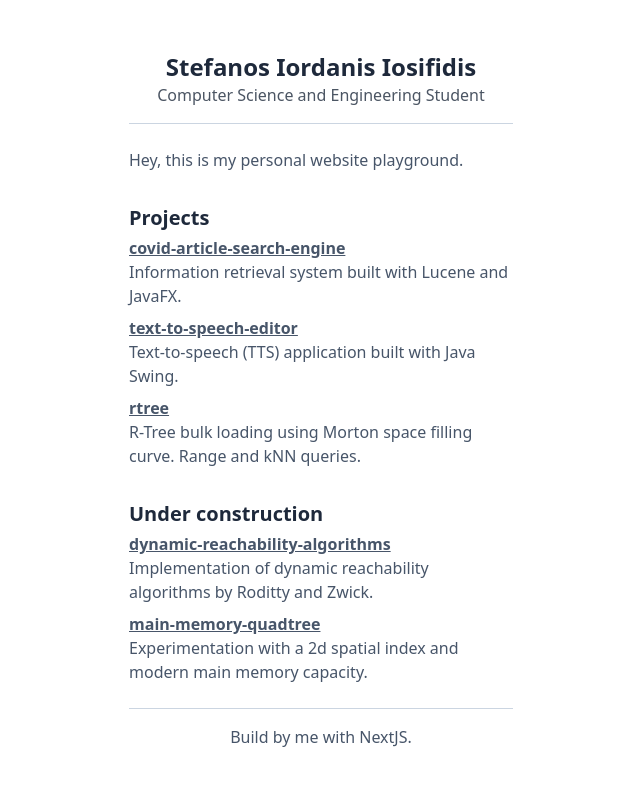
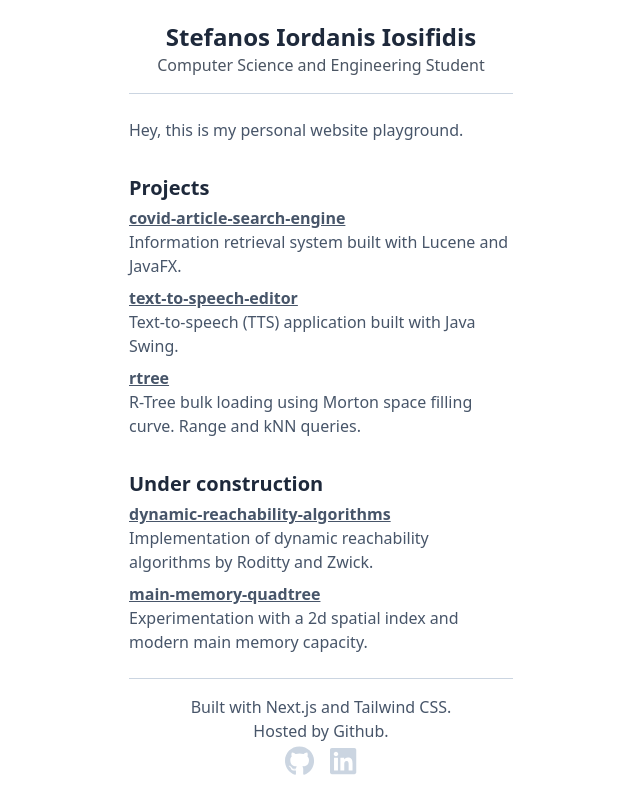
Before and after one commit to stefiosif/website, a Next.js app: page / in a window 1280 px wide. Shown: the whole page, without its empty margins (319-959 px from the left). Built offline with nearby package versions, Linux system fonts and the light colour scheme.

Commit message:
Add icons and links on footer and small changes

```diff
--- a/components/footer.tsx
+++ b/components/footer.tsx
@@ -1,7 +1,27 @@
+import { faGithub, faLinkedin } from "@fortawesome/free-brands-svg-icons";
+import { FontAwesomeIcon } from "@fortawesome/react-fontawesome";
+import Link from "next/link";
+
 const Footer = () => {
+
+  const iconGithub = <FontAwesomeIcon icon={faGithub} />
+  const iconLinkedin = <FontAwesomeIcon icon={faLinkedin} />
+
   return (
     <div className="text-center border-t border-slate-300 p-4 text-slate-600">
-      <div>Build by me with NextJS.</div>
+        <div>Built with Next.js and Tailwind CSS.<br/>Hosted by Github.</div>
+        <div className="text-3xl text-slate-300 flex inline-flex gap-4">
+          <Link href={"https://github.com/stefiosif"}>
+            <a className="hover:text-indigo-500">
+              {iconGithub}
+            </a>
+          </Link>
+          <Link href={"https://www.linkedin.com/in/stefanos-iordanis-iosifidis/"}>
+            <a className="hover:text-indigo-500">
+              {iconLinkedin}
+            </a>
+          </Link>
+        </div>
     </div>
   );
 };
```
